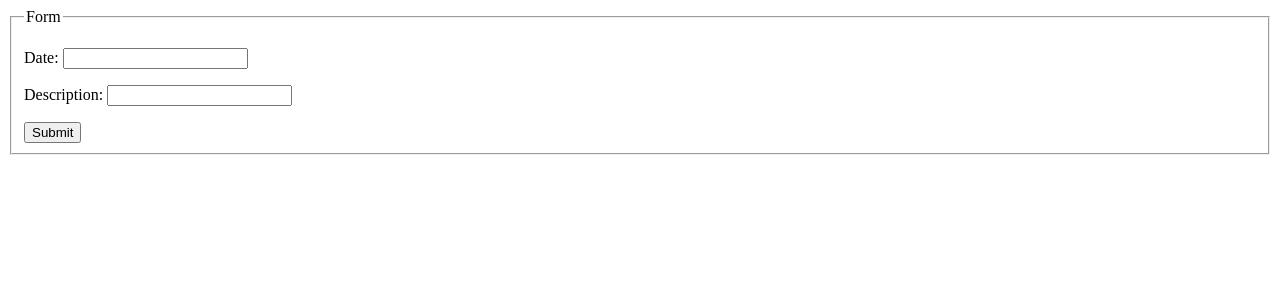
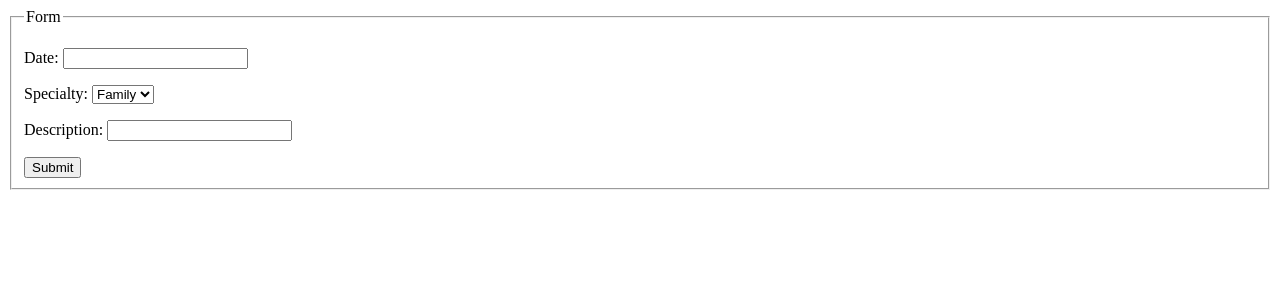
Before and after one commit to platform-engineering-org/akka, a Django app: page /events/ in a window 1280 px wide. Shown: the top 300 px of the page. Run offline with Django 4.2, Linux system fonts and the light colour scheme.

Commit message:
Specialty field

```diff
--- a/events/forms.py
+++ b/events/forms.py
@@ -1,10 +1,11 @@
-from django import forms
+from django.forms import ModelForm
 
 from .models import Event
 
 
-class EventForm(forms.ModelForm):
+class EventForm(ModelForm):
     class Meta:
         model = Event
-        fields = ["date", "description", ]
-        labels = {'date': "Date", "description": "Description", }
+        fields = '__all__'
+        labels = {"date": "Date", "specialty": "Specialty",
+                  "description": "Description", }
--- a/events/models.py
+++ b/events/models.py
@@ -1,8 +1,20 @@
+from tkinter.tix import MAX
+
 from django.db import models
 
 
 class Event(models.Model):
+
+    class Specialties(models.TextChoices):
+        ORTHO = "Orthopedics"
+        FAMILY = "Family"
+
     date = models.DateField()
+    specialty = models.CharField(
+        max_length=11,
+        choices=Specialties.choices,
+        default=Specialties.FAMILY,
+    )
     description = models.CharField(max_length=100)
 
     class Meta:
--- a/events/templates/events/events.html
+++ b/events/templates/events/events.html
@@ -9,6 +9,7 @@ All Events
             {% for data in form %}
             <p>
             <h3>Date: {{data.date}}</h3>
+            <h3>Specialty: {{data.specialty}}</h3>
             <h3>Description: {{data.description}}</h3>
             </p>
             </br>
--- a/events/views.py
+++ b/events/views.py
@@ -10,7 +10,7 @@ def event(request):
         form = EventForm(request.POST)
         if form.is_valid():
             form.save()
-            return HttpResponseRedirect('/events/thanks')
+            return HttpResponseRedirect('/events/events')
     else:
         form = EventForm()
 
```
Also changed, not shown: events/migrations/0001_initial.py, 1 other file.
